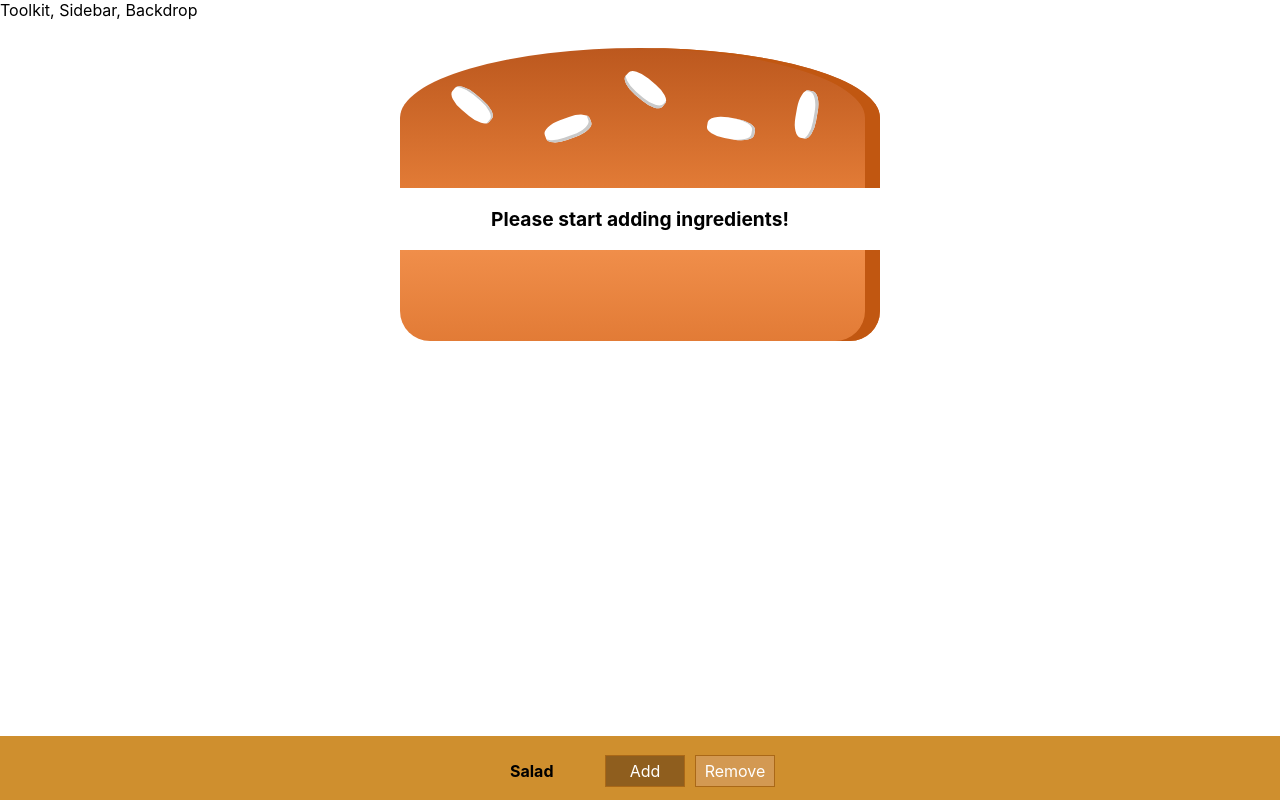
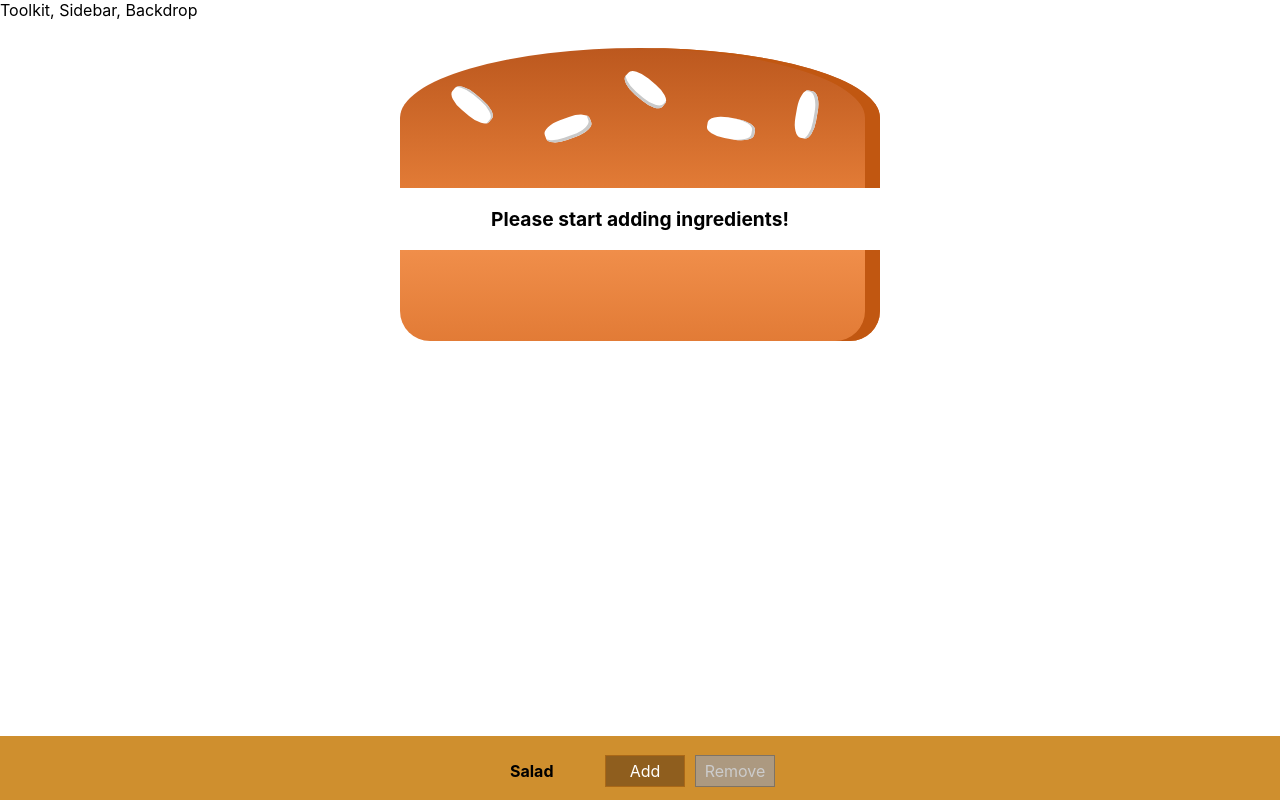
Before and after one commit to gaurav-aggarwall/Burger-Builder, a React (Create React App) app in the folder burger-builder/: page / in a window 1280 px wide. Shown: the top 800 px of the page. Built offline with nearby package versions, Linux system fonts and the light colour scheme.

Commit message:
Deletion and Price State Added

```diff
--- a/burger-builder/src/components/Burger/Controls/Build Control/BuildControl.js
+++ b/burger-builder/src/components/Burger/Controls/Build Control/BuildControl.js
@@ -5,7 +5,7 @@
     <div className='BuildControl'>
         <div className='Label'>{props.label}</div>
         <button className='More' onClick={props.added}>Add</button>
-        <button className='Less' onClick={props.added}>Remove</button>
+        <button className='Less' onClick={props.deleted} disabled={props.disabled}>Remove</button>
     </div>
 );
 
--- a/burger-builder/src/components/Burger/Controls/Controls.js
+++ b/burger-builder/src/components/Burger/Controls/Controls.js
@@ -18,6 +18,7 @@
                 label = {ctrl.label}
                 added = {() => props.ingAdder(ctrl.type)}
                 deleted = {() => props.ingDeleter(ctrl.type)}
+                disabled = {props.disable[ctrl.type]}
             />
         ))};
     </div>
--- a/burger-builder/src/containers/BurgerBuilder/BurgerBuilder.js
+++ b/burger-builder/src/containers/BurgerBuilder/BurgerBuilder.js
@@ -36,7 +36,7 @@
         };
         ing[type]=newCount;
 
-        const oldPrice = this.state.ingredients[type];
+        const oldPrice = this.state.totalPrice;
         const newPrice = oldPrice + INGREDIENTS_PRICES[type];
 
         this.setState({
@@ -46,16 +46,39 @@
     };
 
     delIngredient(type){
+        const oldCount = this.state.ingredients[type];
+        if(oldCount <= 0){
+            return;
+        }
+        const newCount = oldCount - 1;
+        const ing = {
+            ...this.state.ingredients
+        };
+        ing[type]=newCount;
 
+        const oldPrice = this.state.totalPrice;
+        const newPrice = oldPrice - INGREDIENTS_PRICES[type];
+
+        this.setState({
+            ingredients: ing,
+            totalPrice: newPrice
+        });
     };
 
     render(){
+        const disabledInfo ={
+            ...this.state.ingredients
+        }
+        for(let key in disabledInfo){
+            disabledInfo[key] = disabledInfo[key]<=0
+        }
         return(
             <HOC>
                 <Burger ingredients = {this.state.ingredients} />
                 <Controls
                     ingAdder = {this.addIngredient}
                     ingDeleter = {this.delIngredient}
+                    disable = {disabledInfo}
                 />
             </HOC>
         );
```
